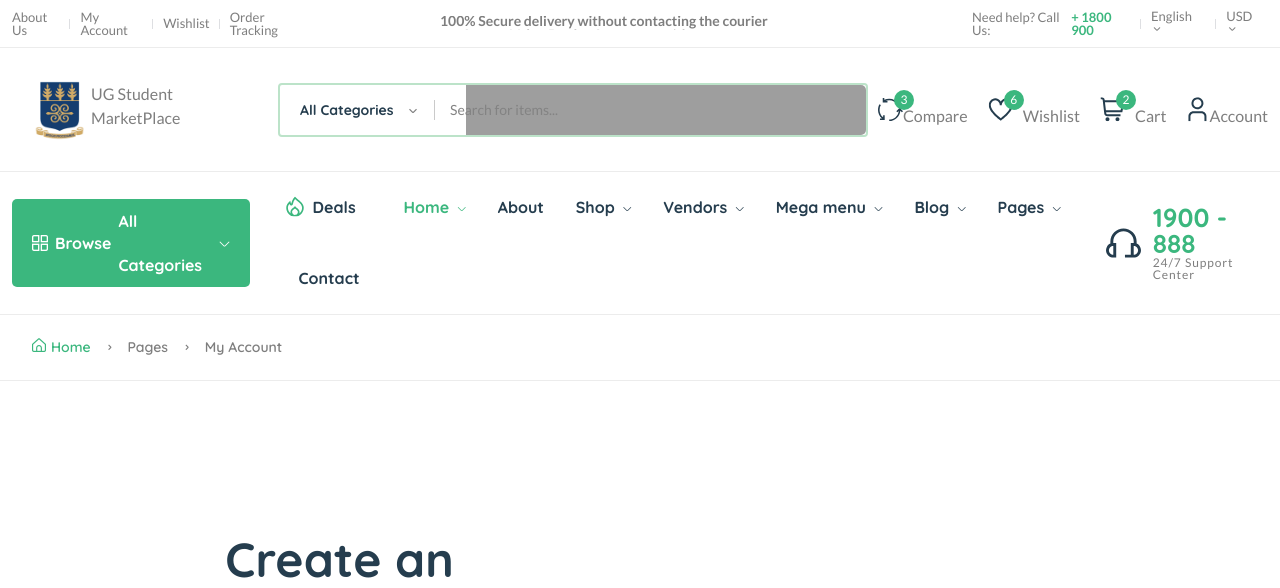
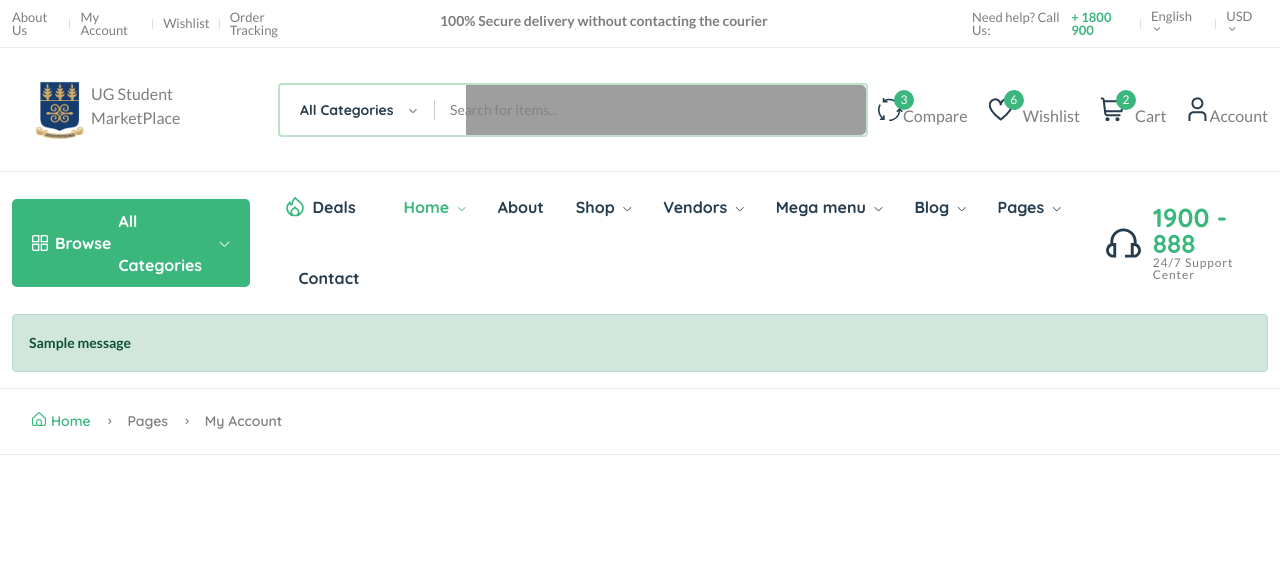
Before and after one commit to Ellsk/UG-Student-marketplace, a Django app: page /user/sign-up/ in a window 1280 px wide. Shown: the top 588 px of the page. Run offline with Django 5.2, Linux system fonts and the light colour scheme; tables that the repository leaves empty hold one stand-in row (values such as "Sample post"); one stand-in notice (Sample message) is shown; some libraries are stand-ins or nearby versions; grey boxes are pictures that could not be loaded.

Commit message:
Alerts display

```diff
--- a/templates/partials/base.html
+++ b/templates/partials/base.html
@@ -20,6 +20,9 @@
     <!-- Template CSS -->
     <link rel="stylesheet" href="{% static 'assets/css/plugins/slider-range.css' %}" />
     <link rel="stylesheet" href="{% static 'assets/css/main.css' %}" />
+
+    <!-- Import JQUERY -->
+
 </head>
 
 <body>
@@ -301,7 +304,11 @@
                                             <li><a href="page-account.html"><i class="fi fi-rs-label mr-10"></i>My Voucher</a></li>
                                             <li><a href="shop-wishlist.html"><i class="fi fi-rs-heart mr-10"></i>My Wishlist</a></li>
                                             <li><a href="page-account.html"><i class="fi fi-rs-settings-sliders mr-10"></i>Setting</a></li>
+                                            {% if request.user.is_authenticated %}
                                             <li><a href="{% url 'userauths:sign-out' %}"><i class="fi fi-rs-sign-out mr-10"></i>Sign out</a></li>
+                                            {% else %}
+                                            <li><a href="{% url 'userauths:sign-in' %}"><i class="fi fi-rs-sign-in mr-10"></i>Sign In</a></li>
+                                            {% endif %}
                                         </ul>
                                     </div>
                                 </div>
@@ -612,6 +619,13 @@
                         </div>
                     </div>
                 </div>
+                {% if messages %}
+                    {% for message in messages %}
+                        <div class="alert alert-{{message.tags}}">
+                            <strong>{{ message }}</strong>
+                        </div>
+                    {% endfor %}
+                {% endif %}
             </div>
         </div>
     </header>
--- a/templates/userauths/sign-in.html
+++ b/templates/userauths/sign-in.html
@@ -23,7 +23,7 @@
                                     <div class="padding_eight_all bg-white">
                                         <div class="heading_s1">
                                             <h1 class="mb-5">Login</h1>
-                                            <p class="mb-30">Don't have an account? <a href="page-register.html">Create here</a></p>
+                                            <p class="mb-30">Don't have an account? <a href="{% url 'userauths:sign-up' %}">Create here</a></p>
                                         </div>
                                         <form method="POST">
                                             {% csrf_token %}
--- a/templates/userauths/sign-up.html
+++ b/templates/userauths/sign-up.html
@@ -21,7 +21,7 @@
                                     <div class="padding_eight_all bg-white">
                                         <div class="heading_s1">
                                             <h1 class="mb-5">Create an Account</h1>
-                                            <p class="mb-30">Already have an account? <a href="page-login.html">Login</a></p>
+                                            <p class="mb-30">Already have an account? <a href="{% url 'userauths:sign-in' %}">Login</a></p>
                                         </div>
                                         <form method="POST">
                                             {% csrf_token %}
```
Also changed, not shown: db.sqlite3.
